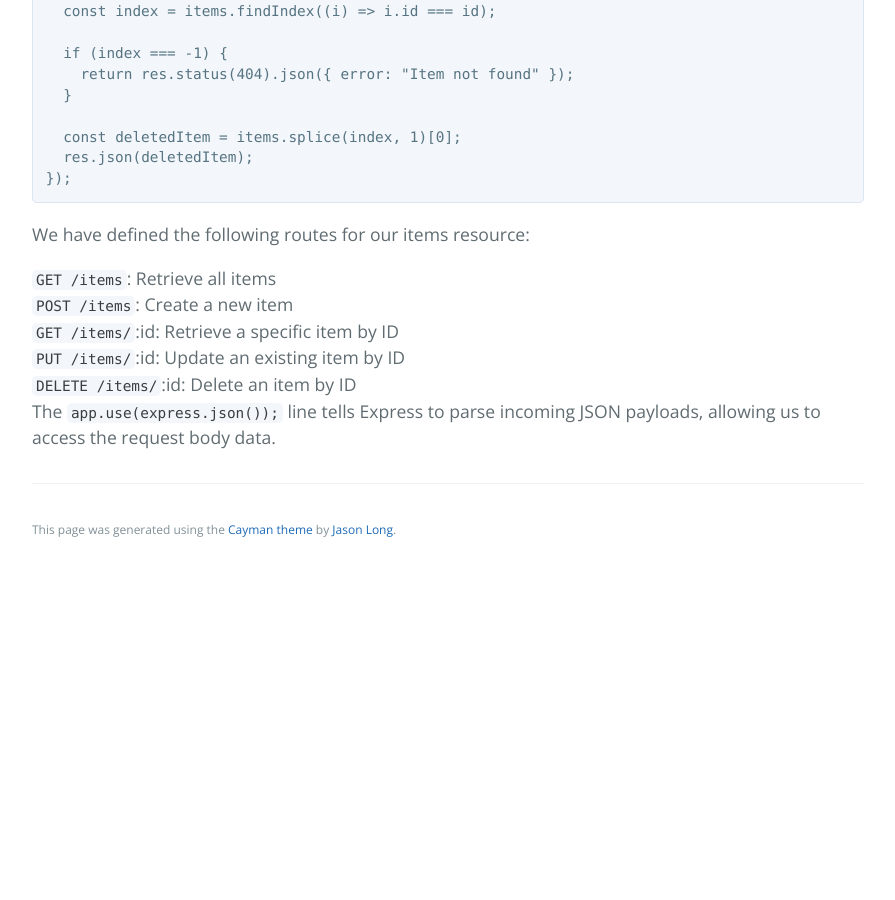
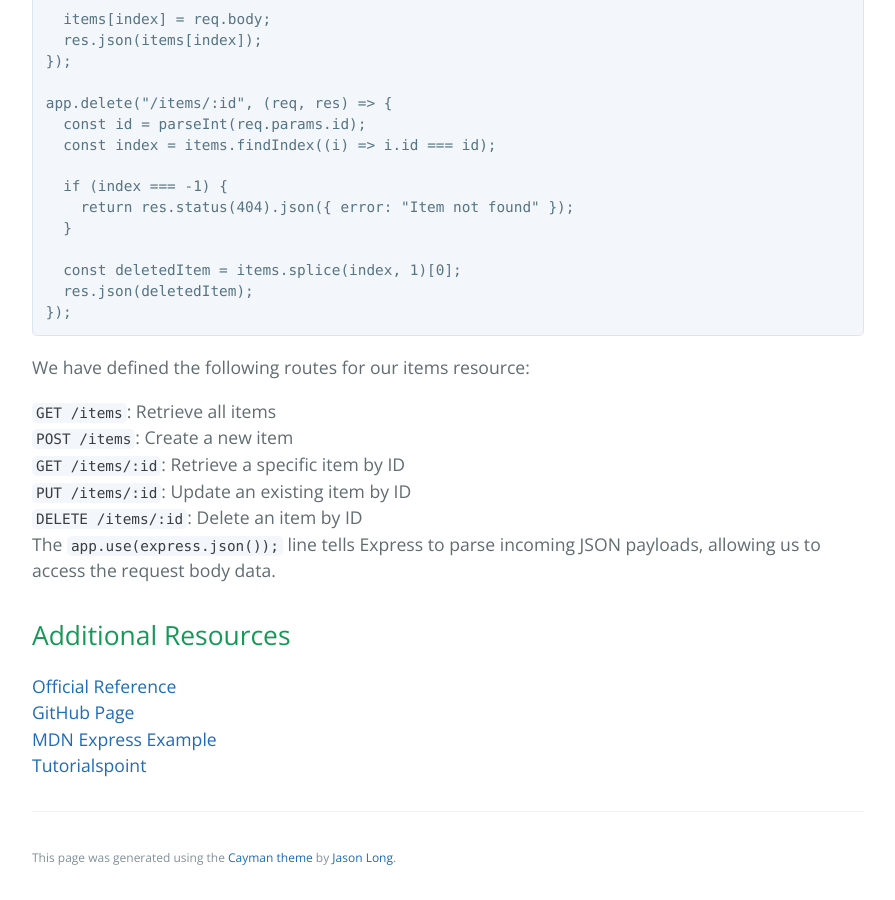
Before and after one commit to learning-software-engineering/learning-software-engineering.github.io, a Jekyll site: the page built from Topics/Tech_Stacks/Express.md, in a window 1280 px wide and 900 px high, scrolled down 3162 px. Shown: the whole window, without its empty margins (192-1087 px from the left). Built offline with Jekyll 4.4.1, drawn with Linux system fonts in a browser that asks for light colours; our own code applies the rules of GitHub Pages for plain Markdown files; before the commit the page ends 3734 px from its top, so only the background shows below that; some of the changed text lies outside the part shown.

Commit message:
add external resources

```diff
--- a/Topics/Tech_Stacks/Express.md
+++ b/Topics/Tech_Stacks/Express.md
@@ -14,16 +14,20 @@
 
 ### [Defining RESTful routes](#defining-restful-routes-1)
 
+### [Additional Resources](#additional-resources-1)
+
 ## Introduction
 
 This guide will help you set up a simple RESTful server using Express, a popular web framework for Node.js. We will create a basic server that listens for HTTP requests and sends responses.
 
 ## Prerequisites
 
-[Node.js](https://nodejs.org/en/download)
+[Node.js](https://nodejs.org/en/download) \
 [npm](https://www.npmjs.com/package/npm)
 
 ## Setting up the project
+
+[Express Getting Started](https://expressjs.com/en/starter/installing.html)
 
 First, let's create a new directory for our project and navigate to it using the terminal.
 
@@ -127,7 +131,14 @@ We have defined the following routes for our items resource:
 
 `GET /items`: Retrieve all items \
 `POST /items`: Create a new item \
-`GET /items/`:id: Retrieve a specific item by ID \
-`PUT /items/`:id: Update an existing item by ID \
-`DELETE /items/`:id: Delete an item by ID \
+`GET /items/:id`: Retrieve a specific item by ID \
+`PUT /items/:id`: Update an existing item by ID \
+`DELETE /items/:id`: Delete an item by ID \
 The `app.use(express.json());` line tells Express to parse incoming JSON payloads, allowing us to access the request body data.
+
+## Additional Resources
+
+[Official Reference](https://expressjs.com/en/4x/api.html) \
+[GitHub Page](https://github.com/expressjs/express) \
+[MDN Express Example](https://developer.mozilla.org/en-US/docs/Learn/Server-side/Express_Nodejs) \
+[Tutorialspoint](https://www.tutorialspoint.com/nodejs/nodejs_express_framework.htm)
```
Also changed, not shown: Topics/Tech_Stacks.md (+1 -1 lines), 1 other file.
